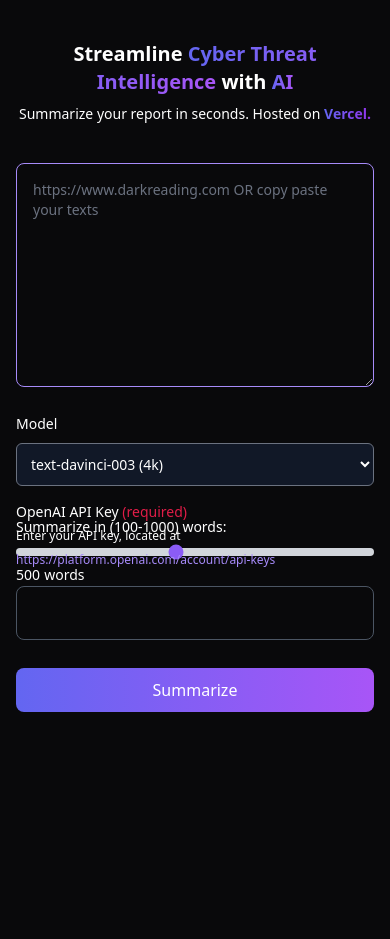
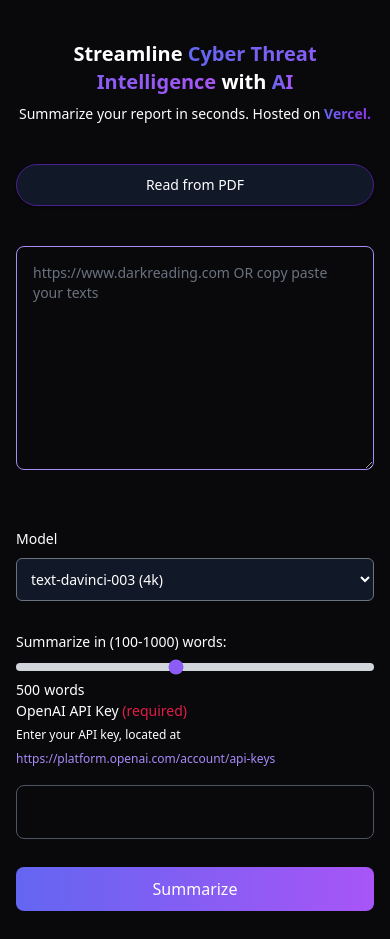
Before and after one commit to nitroz3us/GPThreatIntel-Summarizer, a FastAPI app: page / in a window 390 px wide. Shown: the part 112-1051 px from the top of the page. Before the commit the page ends 824 px from the top, so only its background shows below. Run offline with FastAPI, Linux system fonts and the light colour scheme; some libraries are stand-ins or nearby versions.

Commit message:
fixed styling issue on mobile

```diff
--- a/src/templates/index.html
+++ b/src/templates/index.html
@@ -104,8 +104,8 @@
       </div>
 
       <form action="/" method="post" enctype="multipart/form-data" id="myForm">
-        <div class="flex flex-col h-64 md:flex-row justify-center mt-10 space-y-6 md:space-y-0 md:space-x-6">
-          <div class="w-full md:w-2/3">
+        <div class="flex flex-col md:flex-row justify-center mt-10 space-y-6 md:space-y-0 md:space-x-6">
+          <div class="w-full md:w-2/3 min-h-64 md:h-64">
             <textarea
               type="text"
               name="data"
@@ -131,7 +131,7 @@
                     type="file"
                     name="file_upload"
                     id="dragDropInput"
-                    class="absolute inset-0 z-50 w-full h-full p-0 m-5 outline-none opacity-0 cursor-pointer"
+                    class="absolute inset-0 z-50 w-full h-full p-0 outline-none opacity-0 cursor-pointer"
                     @change="addFiles($event)"
                     @dragover="$refs.dnd.classList.add('border-blue-400'); $refs.dnd.classList.add('ring-4'); $refs.dnd.classList.add('ring-inset');"
                     @dragleave="$refs.dnd.classList.remove('border-blue-400'); $refs.dnd.classList.remove('ring-4'); $refs.dnd.classList.remove('ring-inset');"
```
